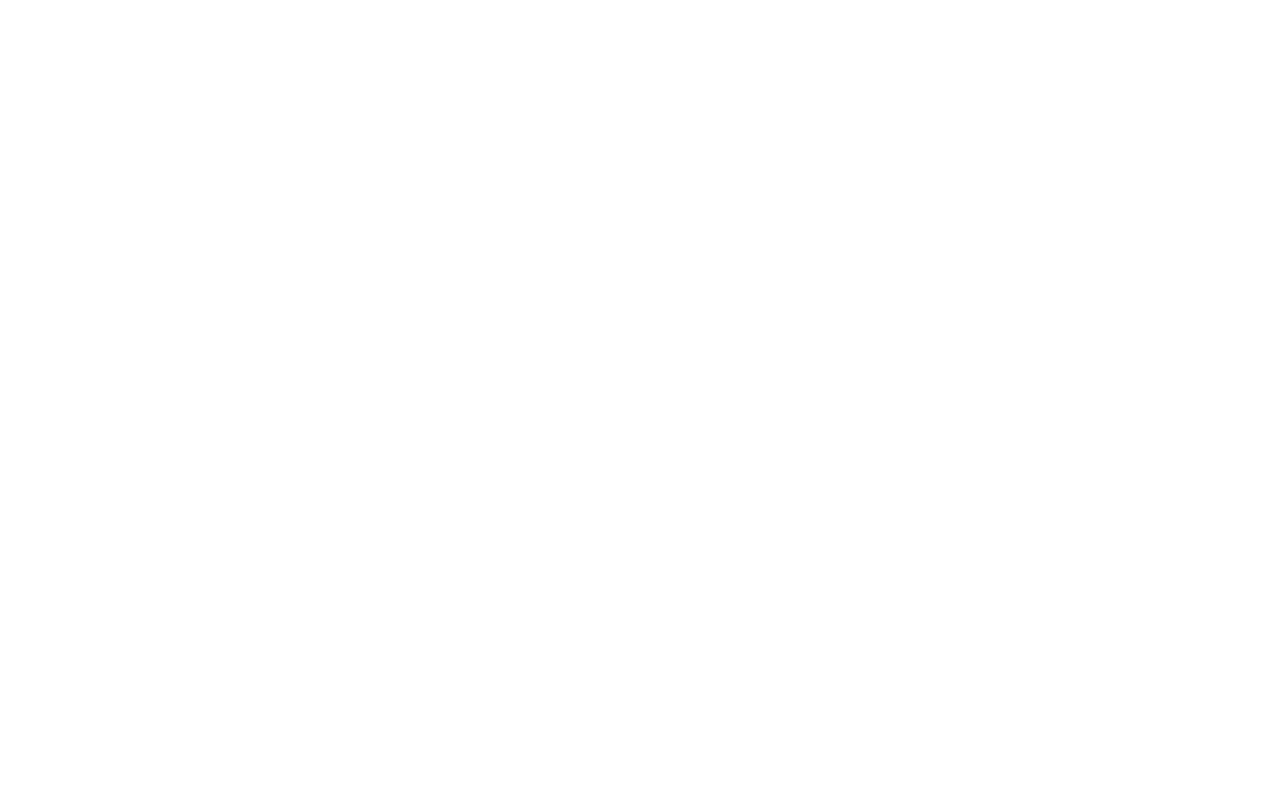
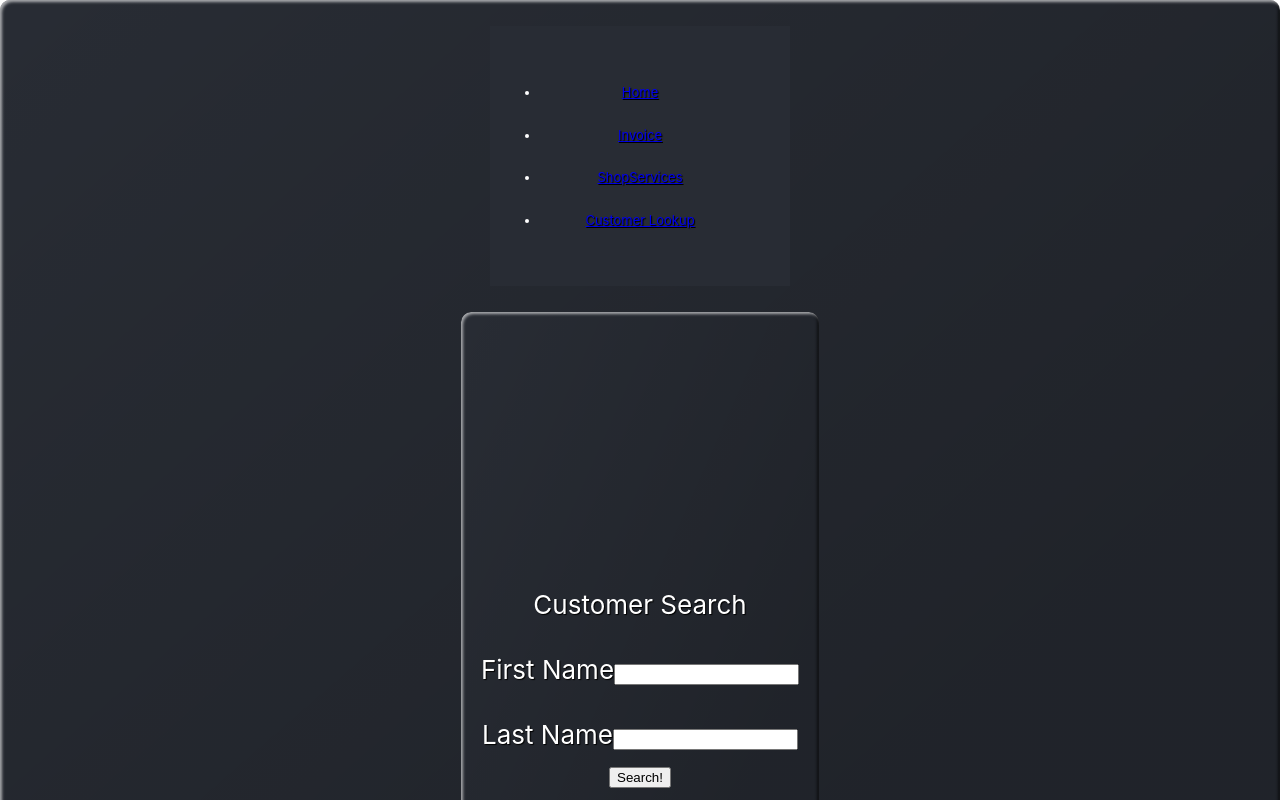
Before and after one commit to grumblefoot/AutomotiveFullStack, a React (Create React App) app: page /CustomerLookup in a window 1280 px wide. Before the commit this address had no page. Shown: the top 800 px of the page. Built offline with nearby package versions, Linux system fonts and the light colour scheme.

Commit message:
Added Customer Search

```diff
--- a/src/App.js
+++ b/src/App.js
@@ -4,6 +4,7 @@
 import Services from './pages/Services';
 import Layout from "./pages/Layout";
 import Invoice from "./pages/Invoice/invoice";
+import CustomerLookup from "./pages/Customer Lookup/customerlookup";
 
 function App() {
   return (
@@ -14,6 +15,7 @@
             <Route path="/" element={<HomePage />} />
             <Route path="/Services" element={<Services />} />
             <Route path="/Invoice" element = {<Invoice />} />
+            <Route path="/CustomerLookup" element = {<CustomerLookup />} />
           </Route>
         </Routes>
       </BrowserRouter>
--- /dev/null
+++ b/src/pages/Customer Lookup/customerlookup.js
@@ -0,0 +1,49 @@
+import React, {useState} from 'react';
+import './styles.css'
+const CustomerLookup = () => {
+    // handle button actions
+    const [textBoxValue, setTextBoxValue] = useState();
+    const [lastNameValue, setLastNameText] = useState();
+
+    const handleTextBoxChange = (event) => {
+        setTextBoxValue(event.target.value);
+    }
+    //put function to contact db here
+    const handleClick = () => {
+        //do something with textBoxValue
+    }
+    const handleLastNameText = (event) => {
+        setLastNameText(event.target.value);
+    }
+
+
+
+    return (
+
+        <div>
+            <header className="styled">
+
+                <t>Customer Search</t>
+                <form>
+                    <div>
+                        <text>First Name</text>
+                        <input type="text" value={textBoxValue} onChange={handleTextBoxChange}>
+                        </input>
+                    </div>
+                    <text>Last Name</text>
+                    <input type="text" value={lastNameValue} onChange={handleLastNameText}></input>
+                </form>
+                <button onClick={handleClick}>Search! </button>
+                <div>
+                <button>
+                    Add new Customer
+                </button>
+                </div>
+            </header>
+        </div>
+
+
+    );
+};
+
+export default CustomerLookup;
--- /dev/null
+++ b/src/pages/Customer Lookup/index.js
@@ -0,0 +1 @@
+export { default } from "./customerlookup"
--- /dev/null
+++ b/src/pages/Customer Lookup/styles.css
@@ -0,0 +1,10 @@
+.styled {
+        background-color: #282c34;
+        min-height: 100vh;
+        display: flex;
+        flex-direction: column;
+        align-items: center;
+        justify-content: center;
+        font-size: calc(10px + 2vmin);
+        color: white;
+  }
--- a/src/pages/Layout.js
+++ b/src/pages/Layout.js
@@ -1,23 +1,29 @@
 import { Outlet, Link } from "react-router-dom";
-import './styles.css';
+import "./styles.css";
 
 const Layout = () => {
   return (
     <form className="styled">
       <nav>
-        <ul>
+        <ul className="styledUL">
           <li className="layouts">
             <Link to="/">Home</Link>
           </li>
-          <li>
-            <Link to="/contact">Contact</Link>
+          <li className="layouts">
+            <Link to="/Invoice">Invoice</Link>
+          </li>
+          <li className="layouts">
+            <Link to="/Services">ShopServices</Link>
+          </li>
+          <li className="layouts">
+            <Link to="/CustomerLookup">Customer Lookup</Link>
           </li>
         </ul>
       </nav>
 
       <Outlet />
     </form>
-  )
+  );
 };
 
 export default Layout;
--- a/src/pages/styles.css
+++ b/src/pages/styles.css
@@ -1,8 +1,21 @@
+/* styles.css */
+
 .styledUL {
     background-color: #282c34;
-}
+    padding: 50px;
+    display: flex;
+    flex-direction: column;
+    align-items: center;
+    height: 100%;
+  }
 
-.layouts {
-    display: block;
-    width: 60px;
-}
+  .layouts {
+    width: 200px;
+    font-size: small;
+    margin-bottom: 10px;
+    color: white;
+  }
+
+  .layouts:last-child {
+    margin-bottom: 0;
+  }
```
Also changed, not shown: src/components/SQLTEST/index.js (renamed from src/components/index.js), src/components/SQLTEST/mySQLQuery.js (renamed from src/components/mySQLQuery.js), src/components/SQLTEST/sqltest.js (renamed from src/components/sqltest.js), src/components/SQLTEST/styles.scss (renamed from src/components/styles.scss), 2 other files (tests, documents, lock files or other folders).
